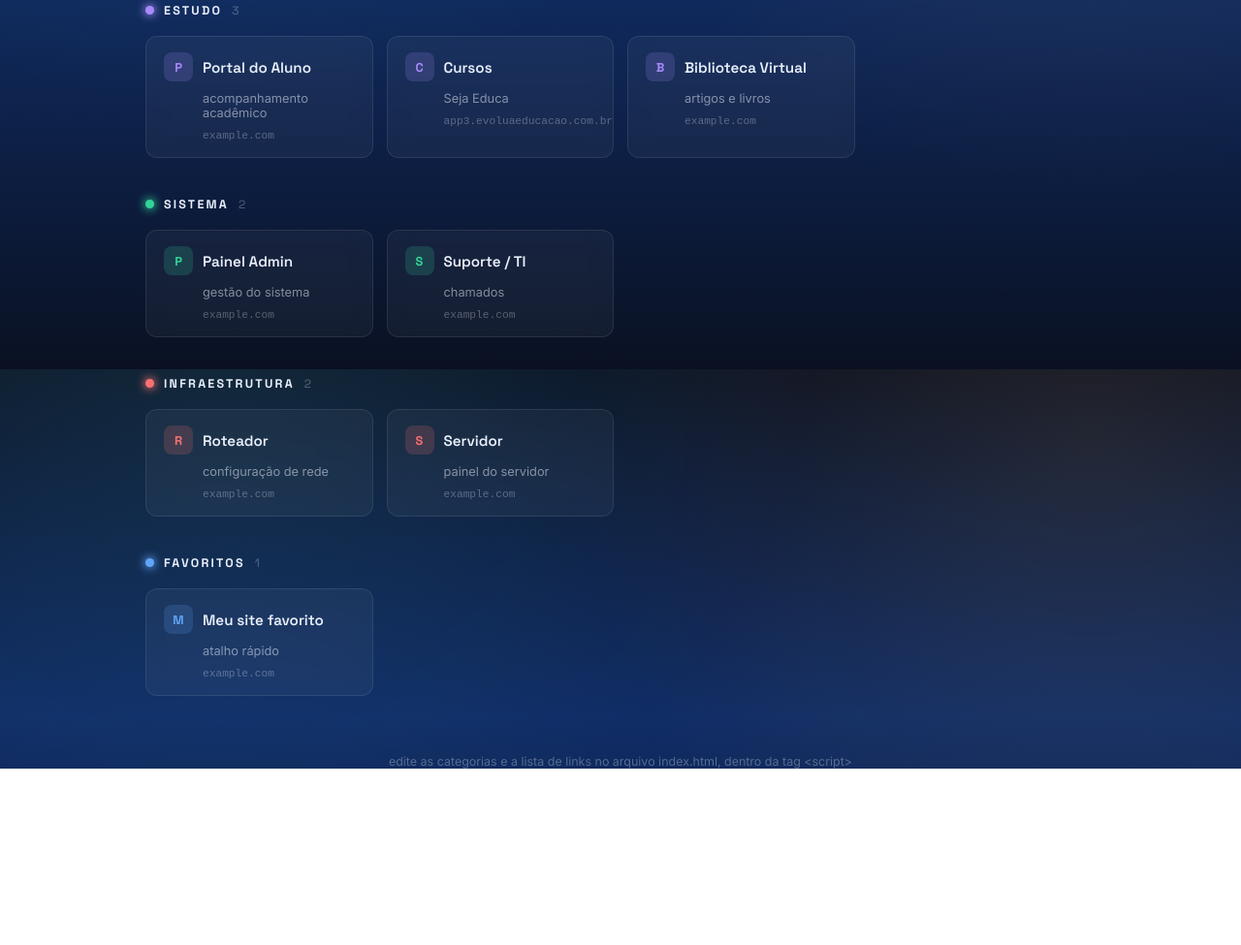
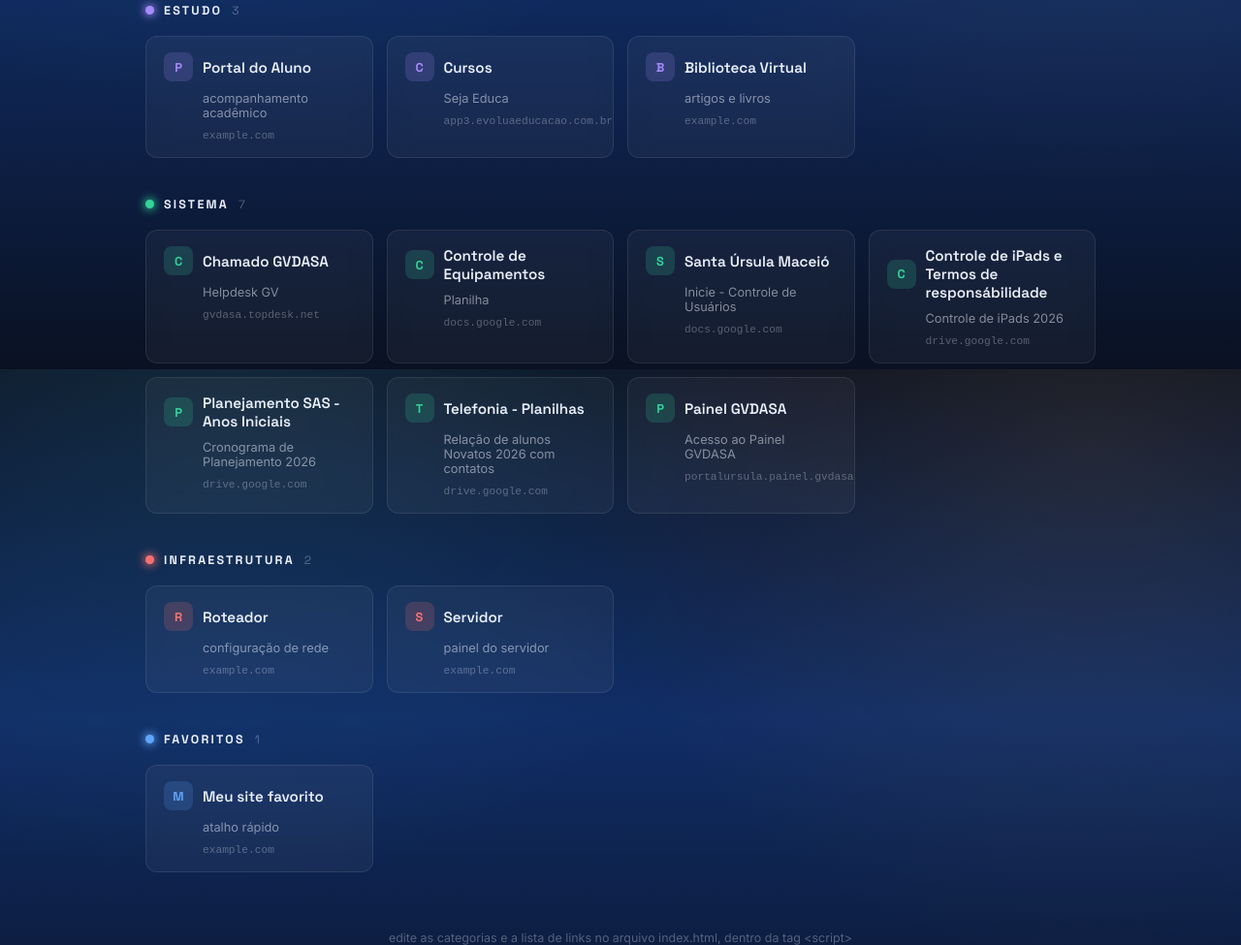
Before and after one commit to romerobrasil45/favoritorb, a plain HTML site: page index.html in a window 1280 px wide. Shown: the part 1219-2194 px from the top of the page at 97% size. Before the commit the page ends 2012 px from the top, so only its background shows below. Drawn offline with Linux system fonts and the light colour scheme.

Commit message:
Update index.html

```diff
--- a/index.html
+++ b/index.html
@@ -314,8 +314,14 @@
     { categoria: "estudo", nome: "Biblioteca Virtual", desc: "artigos e livros",        url: "https://example.com" },
 
     // --- sistema (edite com seus links reais) ---
-    { categoria: "sistema", nome: "Painel Admin",  desc: "gestão do sistema", url: "https://example.com" },
-    { categoria: "sistema", nome: "Suporte / TI",  desc: "chamados",          url: "https://example.com" },
+    { categoria: "sistema", nome: "Chamado GVDASA",  desc: "Helpdesk GV", url: "https://gvdasa.topdesk.net/tas/public/logout" },
+    { categoria: "sistema", nome: "Controle de Equipamentos",  desc: "Planilha",          url: "https://docs.google.com/spreadsheets/d/115JH5_oXi2KkqGCaSM-4Qfzr7QceHu2gEwDsdbz4ra4/edit?gid=443760975#gid=443760975" },
+    { categoria: "sistema", nome: "Santa Úrsula Maceió",  desc: "Inicie - Controle de Usuários",          url: "https://docs.google.com/spreadsheets/d/1bKmN_j2TnP2yUfPMN0DvDlcv5zf_LD41D7eX02zVVI0/edit?gid=1690397814#gid=1690397814" },
+    { categoria: "sistema", nome: "Controle de iPads e Termos de responsábilidade",  desc: "Controle de iPads 2026",          url: "https://drive.google.com/drive/folders/1OpXnpsuAxQQIceOmOS6S8idJEQipK8cb?usp=drive_link" },
+    { categoria: "sistema", nome: "Planejamento SAS - Anos Iniciais",  desc: "Cronograma de Planejamento 2026",          url: "https://drive.google.com/drive/folders/1peZrgjpm370LBaa906dnHOlBW19oqDHi?usp=drive_link" },
+    { categoria: "sistema", nome: "Telefonia - Planilhas",             desc: "Relação de alunos Novatos 2026 com contatos",         url: "https://drive.google.com/drive/folders/1HkD05OMmM4UwthtIRu3Rl__UsMoy6ngO?usp=drive_link" },
+    { categoria: "sistema", nome: "Painel GVDASA",             desc: "Acesso ao Painel GVDASA",         url: "https://portalursula.painel.gvdasa.com.br/" },
+
 
     // --- infraestrutura (edite com seus links reais) ---
     { categoria: "infraestrutura", nome: "Roteador",   desc: "configuração de rede", url: "https://example.com" },
```
